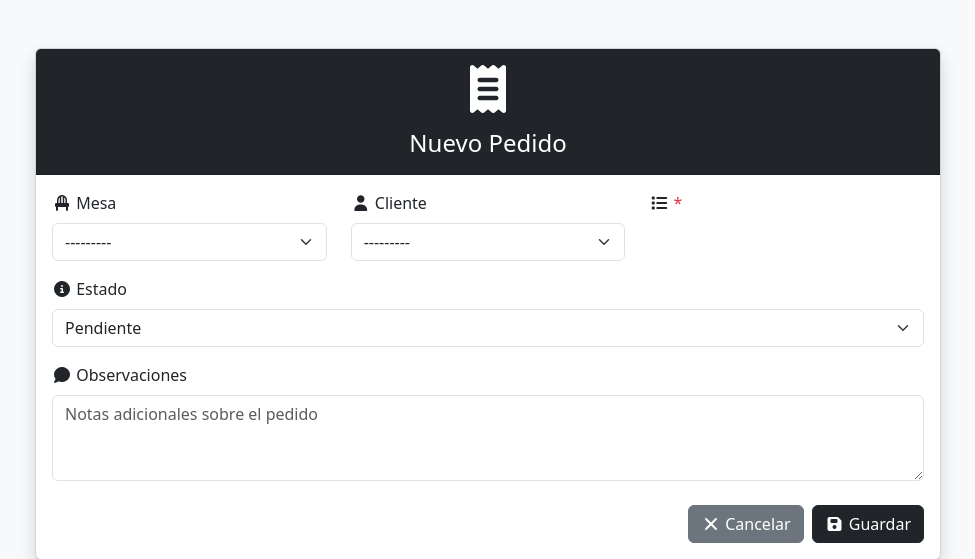
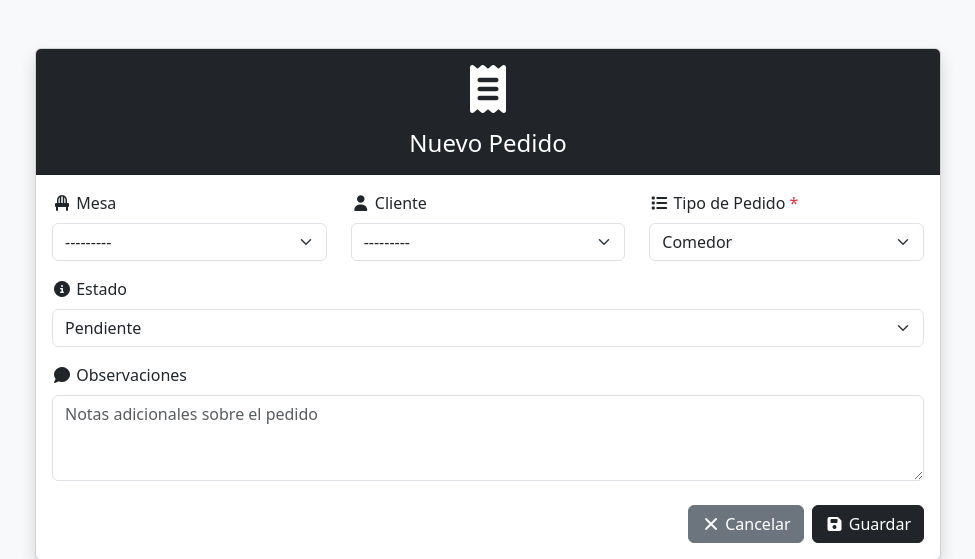
Before and after one commit to darksea48/proyecto_miitaka, a Django app: page /comedor/pedidos/crear/ in a window 1280 px wide. Shown: the part 56-615 px from the top of the page, without its empty margins (152-1127 px from the left). Run offline with Django 5.2, Linux system fonts and the light colour scheme; data that the repository does not hold is empty; some libraries are stand-ins or nearby versions.

Commit message:
nuevas modificaciones a todo el tema del comedor y se agrega el añadir items a los detalles

```diff
--- a/comedor/forms.py
+++ b/comedor/forms.py
@@ -127,9 +127,31 @@ class ReservaForm(forms.ModelForm):
                     'La fecha y hora de la reserva no pueden ser en el pasado.'
                 )
 
-        # TODO: Agregar validación de duplicados
-        # SELECT COUNT(*) FROM comedor_reserva
-        # WHERE mesa_id = mesa.id AND fecha_reserva = fecha_reserva AND estado != 'cancelada'
+        # Validación de reservas duplicadas (dentro de 2 horas)
+        if mesa and fecha_reserva and not self.add_error:
+            from datetime import timedelta
+
+            # Buscar reservas en rango de ±2 horas
+            inicio_rango = fecha_reserva - timedelta(hours=2)
+            fin_rango = fecha_reserva + timedelta(hours=2)
+
+            reservas_conflicto = Reserva.objects.filter(
+                mesa=mesa,
+                fecha_reserva__range=[inicio_rango, fin_rango],
+                estado__in=['pendiente', 'confirmada', 'en_curso']
+            )
+
+            # Excluir la reserva actual si estamos editando
+            if self.instance.pk:
+                reservas_conflicto = reservas_conflicto.exclude(pk=self.instance.pk)
+
+            if reservas_conflicto.exists():
+                reserva_existente = reservas_conflicto.first()
+                self.add_error('fecha_reserva',
+                    f'Ya existe una reserva para la mesa {mesa.numero} '
+                    f'cerca de esta hora ({reserva_existente.fecha_reserva.strftime("%d/%m/%Y %H:%M")}). '
+                    f'Por favor, elija otro horario.'
+                )
 
         return cleaned_data
 
@@ -138,12 +160,15 @@ class PedidoForm(forms.ModelForm):
     """Formulario para crear y gestionar pedidos"""
     class Meta:
         model = Pedido
-        fields = ['mesa', 'cliente', 'estado', 'observaciones']
+        fields = ['mesa', 'cliente', 'tipo_pedido', 'estado', 'observaciones']
         widgets = {
             'mesa': forms.Select(attrs={
                 'class': 'form-select'
             }),
             'cliente': forms.Select(attrs={
+                'class': 'form-select'
+            }),
+            'tipo_pedido': forms.Select(attrs={
                 'class': 'form-select'
             }),
             'estado': forms.Select(attrs={
--- a/comedor/models.py
+++ b/comedor/models.py
@@ -128,8 +128,15 @@ class Pedido(models.Model):
         ('cancelado', 'Cancelado'),
     ]
 
+    TIPO_CHOICES = [
+        ('comedor', 'Comedor'),
+        ('llevar', 'Para Llevar'),
+        ('delivery', 'Delivery'),
+    ]
+
     mesa = models.ForeignKey(Mesa, on_delete=models.SET_NULL, null=True, blank=True, related_name='pedidos', verbose_name='Mesa')
     cliente = models.ForeignKey(Cliente, on_delete=models.SET_NULL, null=True, blank=True, related_name='pedidos', verbose_name='Cliente')
+    tipo_pedido = models.CharField(max_length=20, choices=TIPO_CHOICES, default='comedor', verbose_name='Tipo de Pedido')
     estado = models.CharField(max_length=20, choices=ESTADO_CHOICES, default='pendiente', verbose_name='Estado')
     observaciones = models.TextField(verbose_name='Observaciones', blank=True)
     total = models.DecimalField(max_digits=10, decimal_places=2, default=0, verbose_name='Total')
--- a/comedor/urls.py
+++ b/comedor/urls.py
@@ -39,4 +39,10 @@ urlpatterns = [
     path('pedidos/<int:pk>/editar/', PedidoUpdateView.as_view(), name='editar_pedido'),
     path('pedidos/<int:pk>/eliminar/', pedido_delete, name='eliminar_pedido'),
     path('pedidos/crear/<int:mesa_id>/', crear_pedido_mesa, name='crear_pedido_mesa'),
+
+
+    # URLs para Items en Pedidos (DetallePedido)
+    path('pedidos/<int:pedido_id>/agregar-item/', agregar_item_pedido, name='agregar_item_pedido'),
+    path('detalles/<int:detalle_id>/editar/', editar_item_pedido, name='editar_item_pedido'),
+    path('detalles/<int:detalle_id>/eliminar/', eliminar_item_pedido, name='eliminar_item_pedido'),
 ]
--- a/comedor/views.py
+++ b/comedor/views.py
@@ -291,9 +291,13 @@ class ReservaListView(ListView):
         return context
 
     def get_queryset(self):
-        # TODO: Optimizar con select_related('mesa', 'cliente', 'creada_por')
-        # -> SELECT * FROM comedor_reserva ORDER BY fecha_reserva DESC
-        queryset = super().get_queryset()
+        # Optimización con select_related para evitar múltiples consultas
+        # SELECT * FROM comedor_reserva
+        # INNER JOIN comedor_mesa ON (comedor_reserva.mesa_id = comedor_mesa.id)
+        # INNER JOIN comedor_cliente ON (comedor_reserva.cliente_id = comedor_cliente.id)
+        # INNER JOIN auth_user ON (comedor_reserva.creada_por_id = auth_user.id)
+        # ORDER BY fecha_reserva DESC
+        queryset = Reserva.objects.select_related('mesa', 'cliente', 'creada_por').all()
         estado = self.request.GET.get('estado')
         if estado and estado != 'todas':
             # SELECT * FROM comedor_reserva WHERE estado = %s ORDER BY fecha_reserva DESC
@@ -401,9 +405,13 @@ class PedidoListView(ListView):
         return context
 
     def get_queryset(self):
-        # SELECT * FROM comedor_pedido ORDER BY fecha_pedido DESC LIMIT 20
-        # TODO: Optimizar con select_related('reserva__mesa', 'reserva__cliente', 'atendido_por')
-        queryset = super().get_queryset()
+        # Optimización con select_related para evitar múltiples consultas
+        # SELECT * FROM comedor_pedido
+        # INNER JOIN comedor_mesa ON (comedor_pedido.mesa_id = comedor_mesa.id)
+        # INNER JOIN comedor_cliente ON (comedor_pedido.cliente_id = comedor_cliente.id)
+        # INNER JOIN auth_user ON (comedor_pedido.atendido_por_id = auth_user.id)
+        # ORDER BY fecha_pedido DESC LIMIT 20
+        queryset = Pedido.objects.select_related('mesa', 'cliente', 'atendido_por').all()
         estado = self.request.GET.get('estado')
         if estado and estado != 'todos':
             # SELECT * FROM comedor_pedido WHERE estado = %s ORDER BY fecha_pedido DESC LIMIT 20
@@ -416,10 +424,18 @@ class PedidoDetailView(DetailView):
     template_name = 'detail_pedido.html'
     context_object_name = 'pedido'
 
+    def get_queryset(self):
+        # Optimización con select_related y prefetch_related
+        # SELECT * FROM comedor_pedido WHERE id = %s
+        # INNER JOIN comedor_mesa ON (comedor_pedido.mesa_id = comedor_mesa.id)
+        # INNER JOIN comedor_cliente ON (comedor_pedido.cliente_id = comedor_cliente.id)
+        # + SELECT * FROM comedor_detallepedido WHERE pedido_id IN (...)
+        # + SELECT * FROM cocina_item WHERE id IN (...)
+        return Pedido.objects.select_related('mesa', 'cliente', 'atendido_por').prefetch_related('detalles__item')
+
     def get_context_data(self, **kwargs):
         context = super().get_context_data(**kwargs)
-        # SELECT * FROM comedor_detallepedido WHERE pedido_id = pedido.id
-        # TODO: Optimizar con prefetch_related('detalles__item')
+        # Ya optimizado con prefetch_related en get_queryset
         context['detalles'] = self.object.detalles.all()
         return context
 
@@ -519,3 +535,83 @@ def crear_pedido_mesa(request, mesa_id):
         'reserva': reserva,
         'object': pedido_existente  # Para que el template sepa si está editando
     })
+
+# ============================================
+# VISTAS PARA ITEMS DE PEDIDOS
+# ============================================
+
+def agregar_item_pedido(request, pedido_id):
+    """Vista para agregar items a un pedido existente"""
+    pedido = get_object_or_404(Pedido, pk=pedido_id)  # -> SELECT * FROM comedor_pedido WHERE id = pedido_id LIMIT 1
+
+    if request.method == 'POST':
+        form = DetallePedidoForm(request.POST)
+        if form.is_valid():
+            detalle = form.save(commit=False)
+            detalle.pedido = pedido
+            detalle.precio_unitario = detalle.item.precio  # Capturar precio actual
+            detalle.save()  # -> INSERT INTO comedor_detallepedido
+
+            # Recalcular total del pedido
+            pedido.calcular_total()
+
+            messages.success(request, f'Item "{detalle.item.nombre}" agregado al pedido.')
+            return redirect('ver_pedido', pk=pedido.pk)
+        else:
+            messages.error(request, 'Por favor, corrige los errores del formulario.')
+    else:
+        form = DetallePedidoForm()
+
+    return render(request, 'agregar_item_pedido.html', {
+        'form': form,
+        'pedido': pedido
+    })
+
+
+def editar_item_pedido(request, detalle_id):
+    """Vista para editar un item del pedido"""
+    detalle = get_object_or_404(DetallePedido, pk=detalle_id)  # -> SELECT * FROM comedor_detallepedido WHERE id = detalle_id LIMIT 1
+    pedido = detalle.pedido
+
+    if request.method == 'POST':
+        form = DetallePedidoForm(request.POST, instance=detalle)
+        if form.is_valid():
+            detalle = form.save(commit=False)
+            detalle.precio_unitario = detalle.item.precio  # Actualizar precio
+            detalle.save()  # -> UPDATE comedor_detallepedido
+
+            # Recalcular total del pedido
+            pedido.calcular_total()
+
+            messages.success(request, f'Item actualizado exitosamente.')
+            return redirect('ver_pedido', pk=pedido.pk)
+        else:
+            messages.error(request, 'Por favor, corrige los errores del formulario.')
+    else:
+        form = DetallePedidoForm(instance=detalle)
+
+    return render(request, 'agregar_item_pedido.html', {
+        'form': form,
+        'pedido': pedido,
+        'detalle': detalle
+    })
+
+def eliminar_item_pedido(request, detalle_id):
+    """Vista para eliminar un item del pedido"""
+    detalle = get_object_or_404(DetallePedido, pk=detalle_id)  # -> SELECT * FROM comedor_detallepedido WHERE id = detalle_id LIMIT 1
+    pedido = detalle.pedido
+
+    if request.method == 'POST':
+        item_nombre = detalle.item.nombre
+        detalle.delete()  # -> DELETE FROM comedor_detallepedido WHERE id = detalle_id
+
+        # Recalcular total del pedido
+        pedido.calcular_total()
+
+        messages.success(request, f'Item "{item_nombre}" eliminado del pedido.')
+        return redirect('ver_pedido', pk=pedido.pk)
+
+    return render(request, 'confirmar_eliminar_item.html', {
+        'detalle': detalle,
+        'pedido': pedido
+    })
```
Also changed, not shown: comedor/templates/agregar_item_pedido.html (added, +124 -0 lines), comedor/templates/detail_pedido.html (+45 -2 lines), comedor/migrations/0002_pedido_tipo_pedido_alter_reserva_cliente_and_more.py (added).
